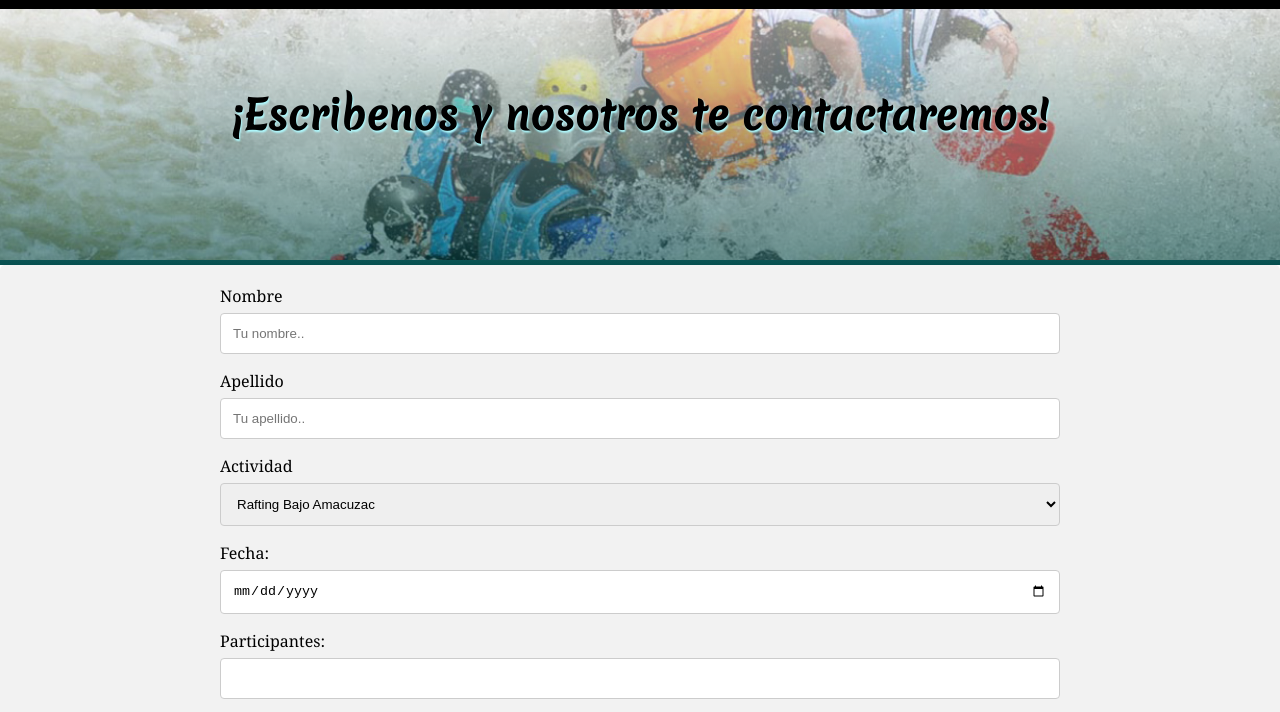
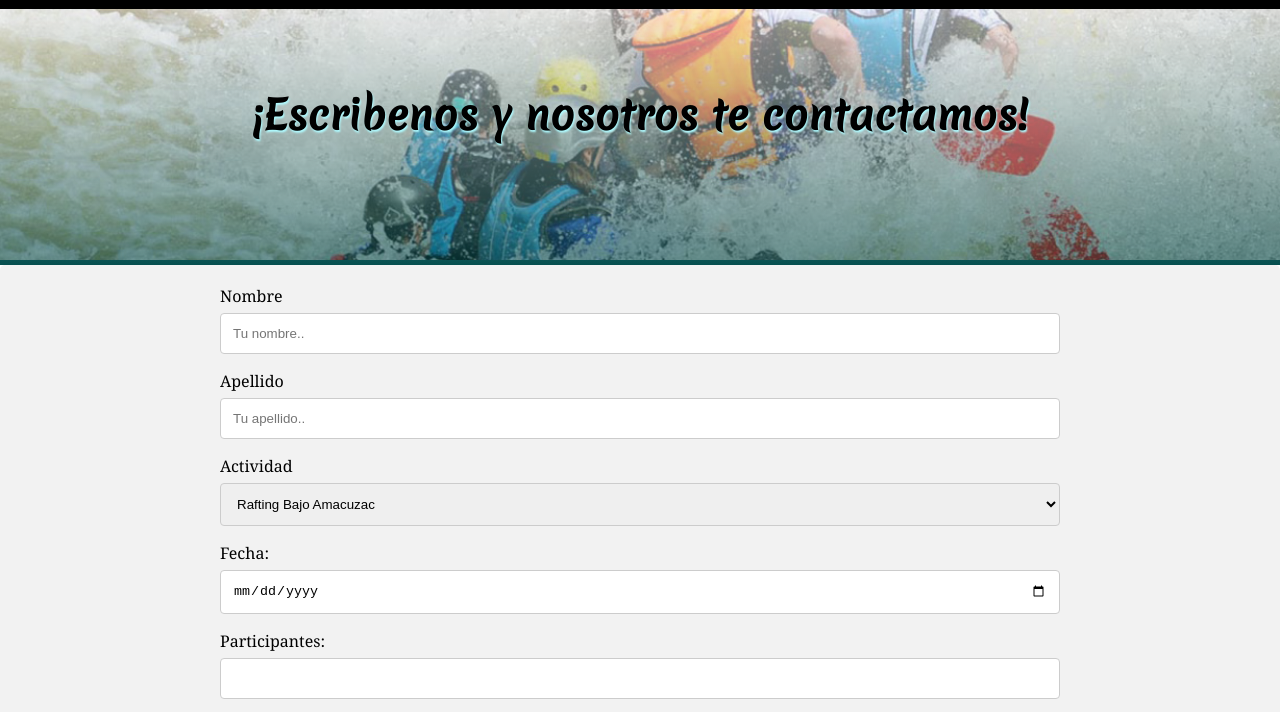
Before and after one commit to Josand23k/riosmexicanos, a plain HTML site: page contacto.html in a window 1280 px wide. Shown: the part 74-786 px from the top of the page. Drawn offline with Linux system fonts and the light colour scheme; a web font is replaced by a local one.

Commit message:
change h1 in contact page

```diff
--- a/contacto.html
+++ b/contacto.html
@@ -71,7 +71,7 @@
     <!-- INTRO -->
     <div class="bg-intro">
         <img src="imagenes/bg-intro.jpg" alt="">
-        <h1>¡Escribenos y nosotros te contactaremos!</h1><br>
+        <h1>¡Escribenos y nosotros te contactamos!</h1><br>
     </div>
 
     <!-- CONTACT FORM -->
```
